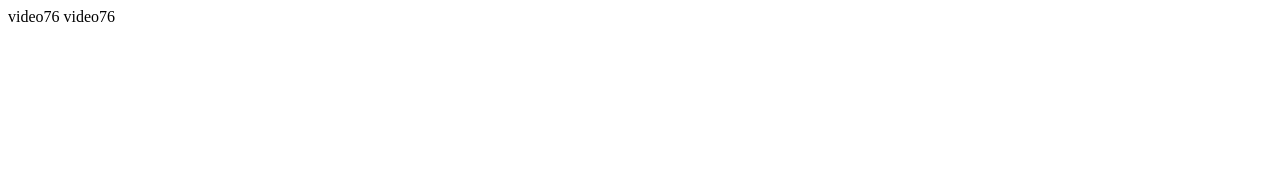
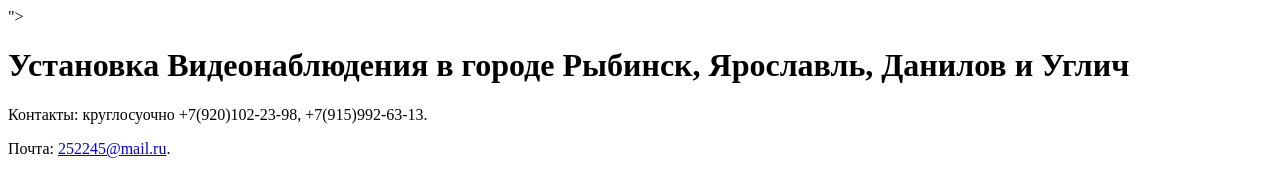
Before and after one commit to video76/video76.ru, a plain HTML site: page index.html in a window 1280 px wide. Drawn offline with Linux system fonts and the light colour scheme.

Commit message:
Update index.html

```diff
--- a/index.html
+++ b/index.html
@@ -1,5 +1,14 @@
 <html>
-<head>video76</head>
-<body>video76</body>
-
+<head>
+  <meta charset="UTF-8">
+  <title>Установка Видеонаблюдения в городе Рыбинск, Ярославль, Данилов и Углич</title>
+  <meta name="description" content="Предлагаем услуги видеонаблюдения в городе Рвбинсе, Ярославль, Данилов и Углич">                                                                                                              ">
+  <meta name="keywords" content="видеонаблюдение, камеры, рыбинск, ярославль, тутаев, монтаж видеонаблюдения, камеры видеонаблюдения, онлайн просмотр">
+  <meta name="viewport" content="width=device-width, initial-scale=1.0">
+</head>
+  <body>
+    <h1>Установка Видеонаблюдения в городе Рыбинск, Ярославль, Данилов и Углич</h1>
+    <p>Контакты: круглосуочно +7(920)102-23-98, +7(915)992-63-13.</p>
+    <p>Почта: <a href="mailto:252245@mail.ru">252245@mail.ru</a>.</p>
+  </body>
 </html>
```
